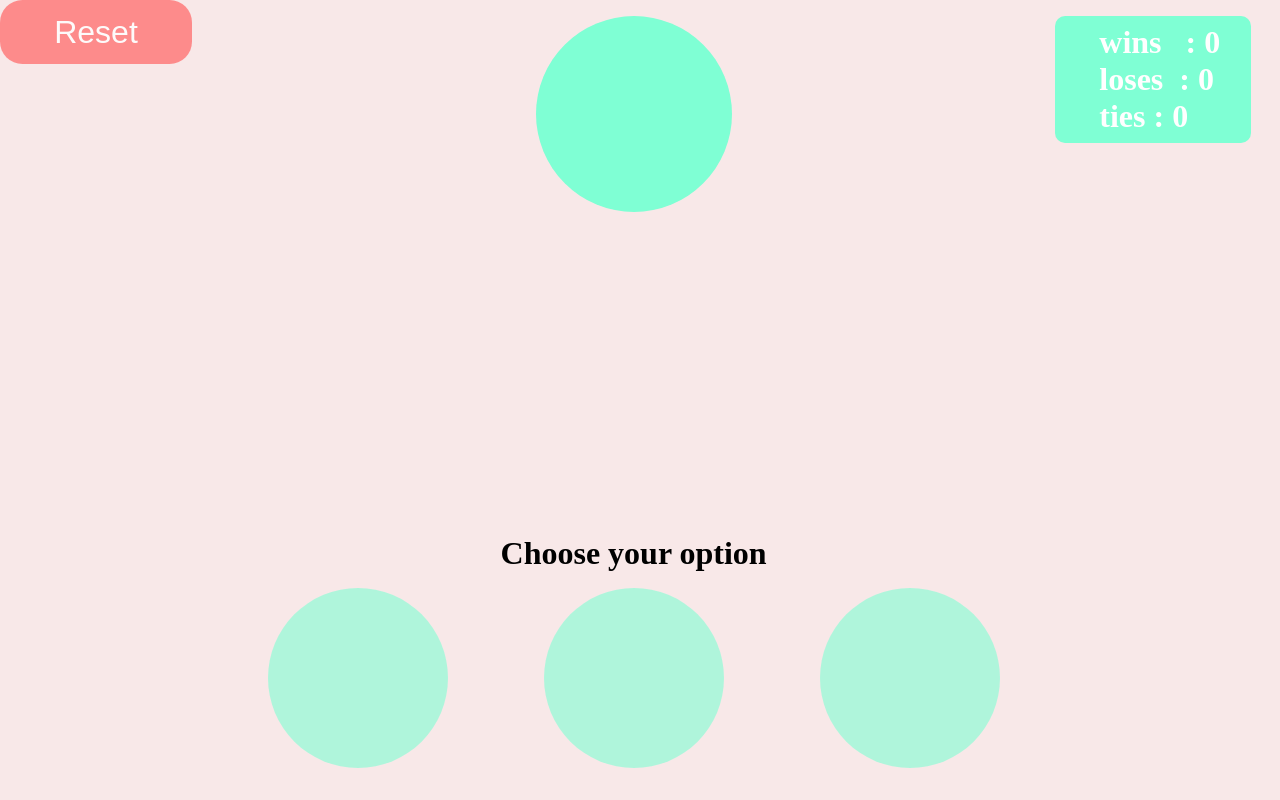
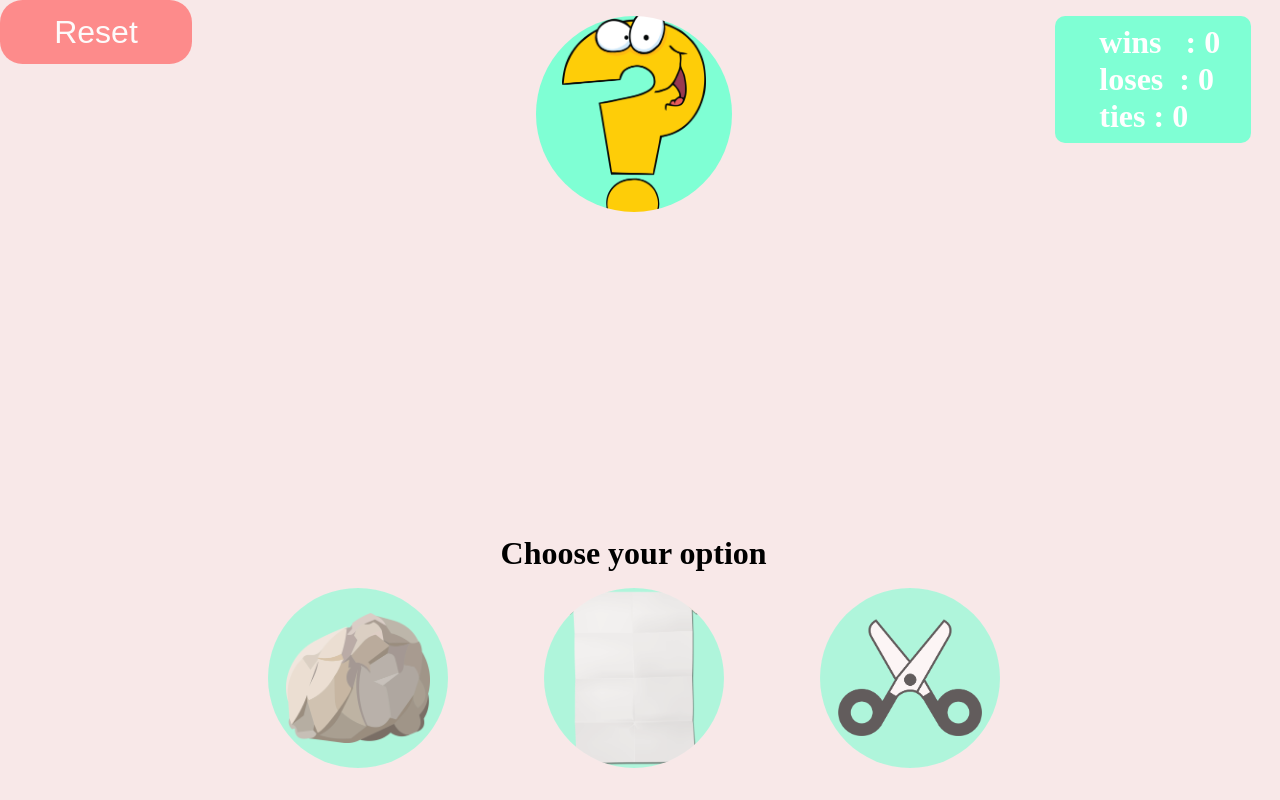
Before and after one commit to adimalka14/rock-paper-scissors, a website with bundled scripts: page index.html in a window 1280 px wide. Built offline with nearby package versions, Linux system fonts and the light colour scheme; files whose address does not match are found by name.

Commit message:
try image path fix with public

```diff
--- a/src/styles/scss/components/_game-round-area.scss
+++ b/src/styles/scss/components/_game-round-area.scss
@@ -19,7 +19,7 @@
     border: transparent solid 2px;
     border-radius: 50%;
 
-    background-image: url("public/assets/question.png");
+    background-image: url("/public/assets/question.png");
   }
 
   .end-game-message{
--- a/src/styles/scss/components/_user-options-container.scss
+++ b/src/styles/scss/components/_user-options-container.scss
@@ -26,15 +26,15 @@
   }
 
   .rock {
-    background-image: url("public/assets/rock.png");
+    background-image: url("/public/assets/rock.png");
   }
 
   .paper {
-    background-image: url("public/assets/paper.png");
+    background-image: url("/public/assets/paper.png");
   }
 
   .scissors {
-    background-image: url("public/assets/scissors.png");
+    background-image: url("/public/assets/scissors.png");
   }
 
   .option {
```
Also changed, not shown: src/styles/css/styles.css.
